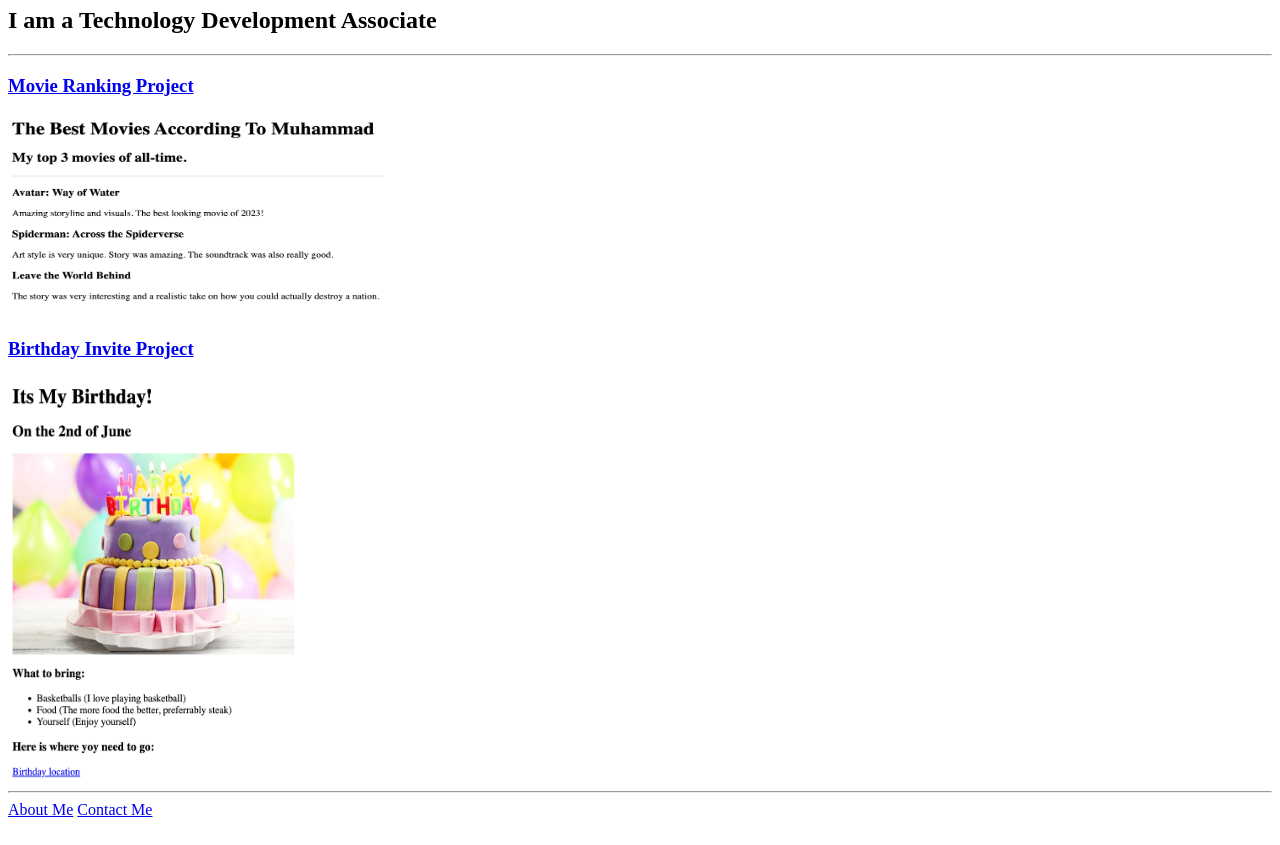
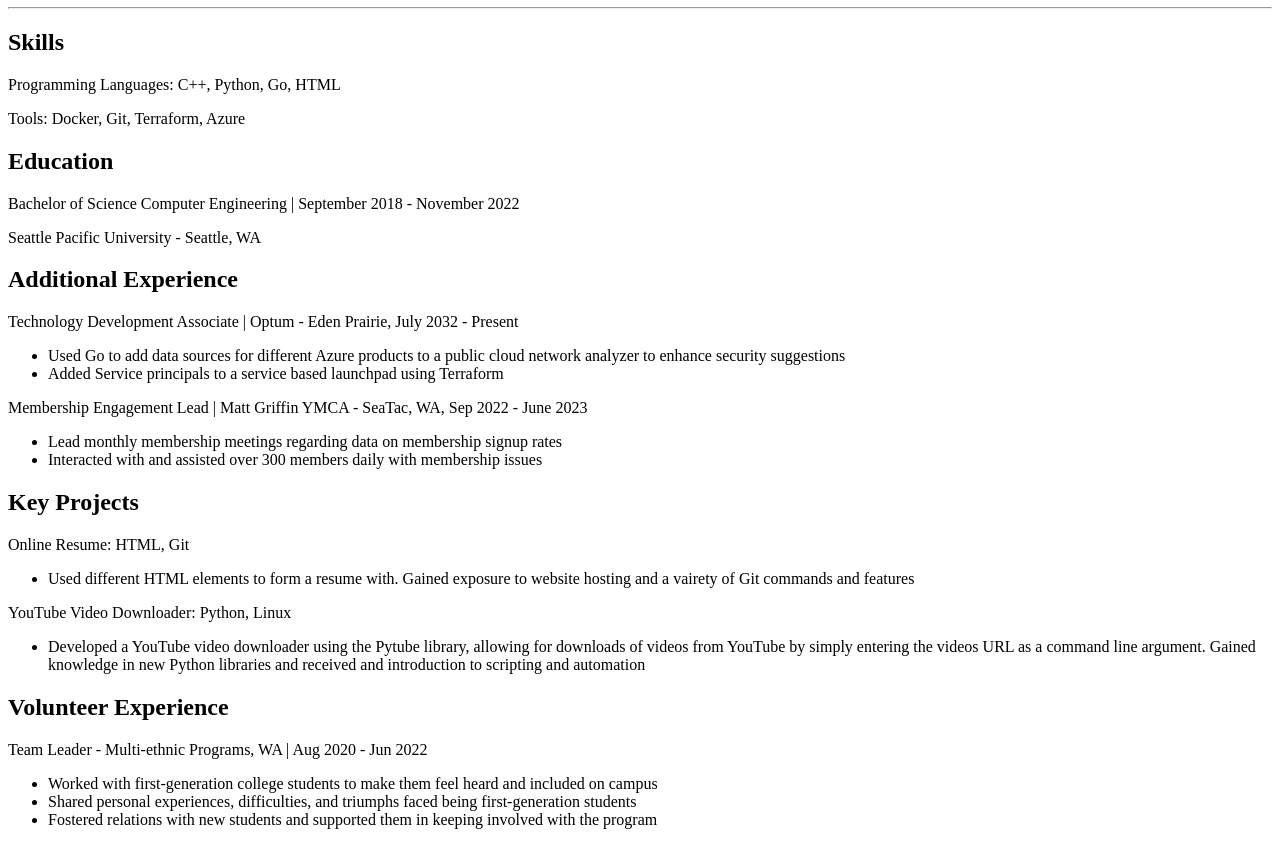
Before and after one commit to sesaym/html-portfolio, a plain HTML site: page index.html in a window 1280 px wide. Shown: the part 73-918 px from the top of the page. Drawn offline with Linux system fonts and the light colour scheme.

Commit message:
Add files via upload

```diff
--- a/index.html
+++ b/index.html
@@ -1,21 +1,45 @@
-<!-- TODO 4: Add titles/subtitles etc. -->
 <!DOCTYPE html>
 <html lang="en">
 <head>
     <meta charset="UTF-8">
     <meta name="viewport" content="width=device-width, initial-scale=1.0">
-    <title>Muhammad's Portfolio</title>
+    <title>My Resume</title>
 </head>
 <body>
-    <h1>Muhammad's Portfolio Website</h1>
-    <h2>I am a Technology Development Associate</h2>
+    <h1>Muhammad Sesay</h1>
     <hr />
-    <h3><a href="./public/movie-ranking.html">Movie Ranking Project</a></h3>
-    <img src="./assets/images/movie-ranking.png" alt="movie ranking project preview" width="375" height="200"/>
-    <h3><a href="./public/birthday-invite.html">Birthday Invite Project</a></h3>
-    <img src="./assets/images/birthday-invite.png" alt="Birthday invite project preview" width="300" height="400"/>
-    <hr />
-    <a href="./public/about.html">About Me</a>
-    <a href="./public/contact.html">Contact Me</a>
+    <h2>Skills</h2>
+    <p>Programming Languages: C++, Python, Go, HTML</p>
+    <p>Tools: Docker, Git, Terraform, Azure</p>
+    <h2>Education</h2>
+        <p>Bachelor of Science Computer Engineering | September 2018 - November 2022</p>
+        <p>Seattle Pacific University - Seattle, WA</p>
+    <h2>Additional Experience</h2>
+    <p>Technology Development Associate | Optum - Eden Prairie, July 2032 - Present</p>
+    <ul>
+        <li>Used Go to add data sources for different Azure products to a public cloud network analyzer to enhance security suggestions </li>
+        <li>Added Service principals to a service based launchpad using Terraform</li>
+    </ul>
+    <p>Membership Engagement Lead | Matt Griffin YMCA - SeaTac, WA, Sep 2022 - June 2023</p>
+    <ul>
+        <li>Lead monthly membership meetings regarding data on membership signup rates</li>
+        <li>Interacted with and assisted over 300 members daily with membership issues</li>
+    </ul>
+    <h2>Key Projects</h2>
+    <p>Online Resume: HTML, Git</p>
+    <ul>
+        <li>Used different HTML elements to form a resume with. Gained exposure to website hosting and a vairety of Git commands and features</li>
+    </ul>
+    <p>YouTube Video Downloader: Python, Linux</p>
+    <ul>
+        <li>Developed a YouTube video downloader using the Pytube library, allowing for downloads of videos from YouTube by simply entering the videos URL as a command line argument. Gained knowledge in new Python libraries and received and introduction to scripting and automation</li>
+    </ul>
+    <h2>Volunteer Experience</h2>
+    <p>Team Leader - Multi-ethnic Programs, WA | Aug 2020 - Jun 2022</p>
+    <ul>
+        <li>Worked with first-generation college students to make them feel heard and included on campus</li>
+        <li>Shared personal experiences, difficulties, and triumphs faced being first-generation students</li>
+        <li>Fostered relations with new students and supported them in keeping involved with the program</li>
+    </ul>
 </body>
 </html>
```
